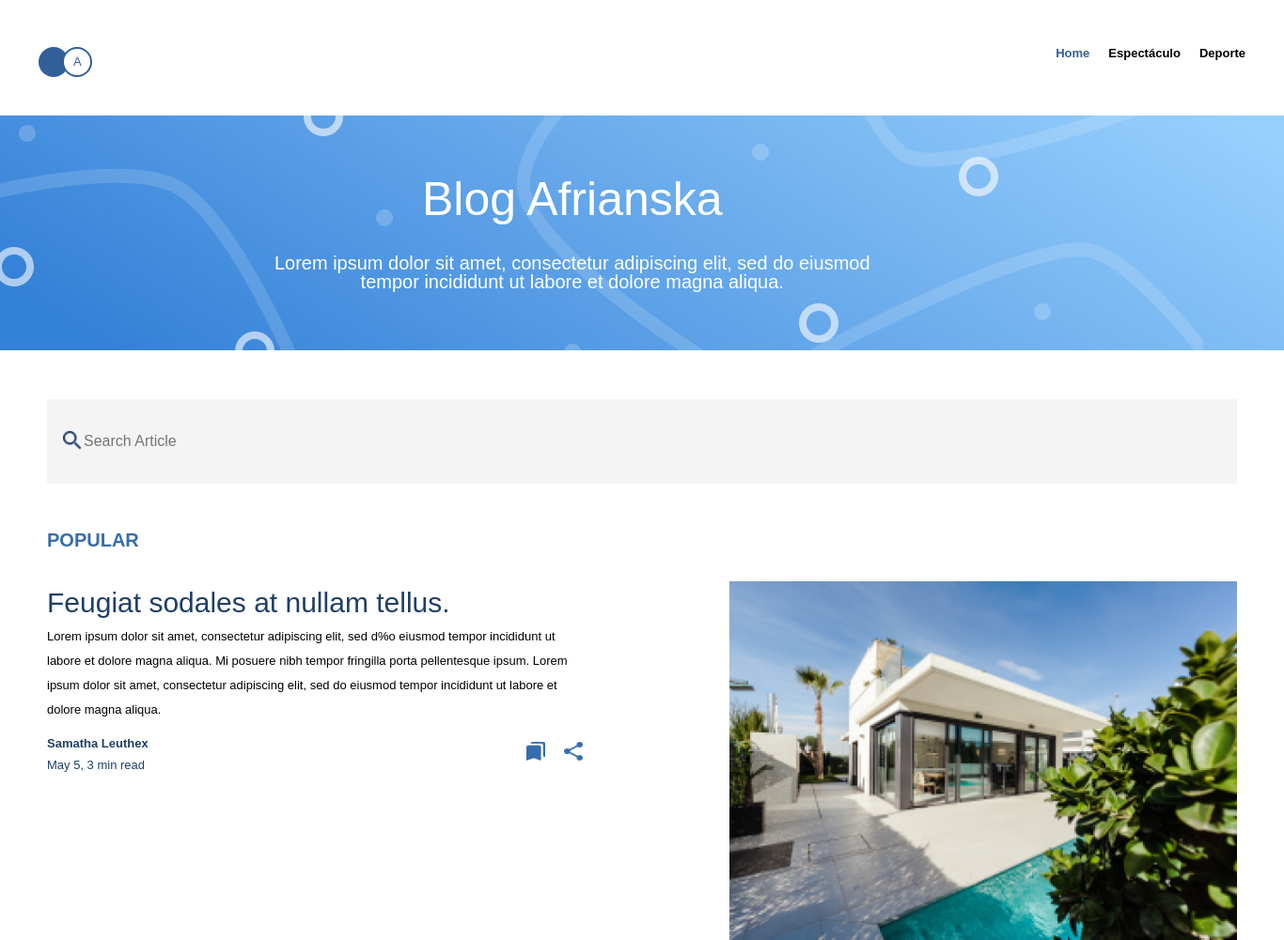
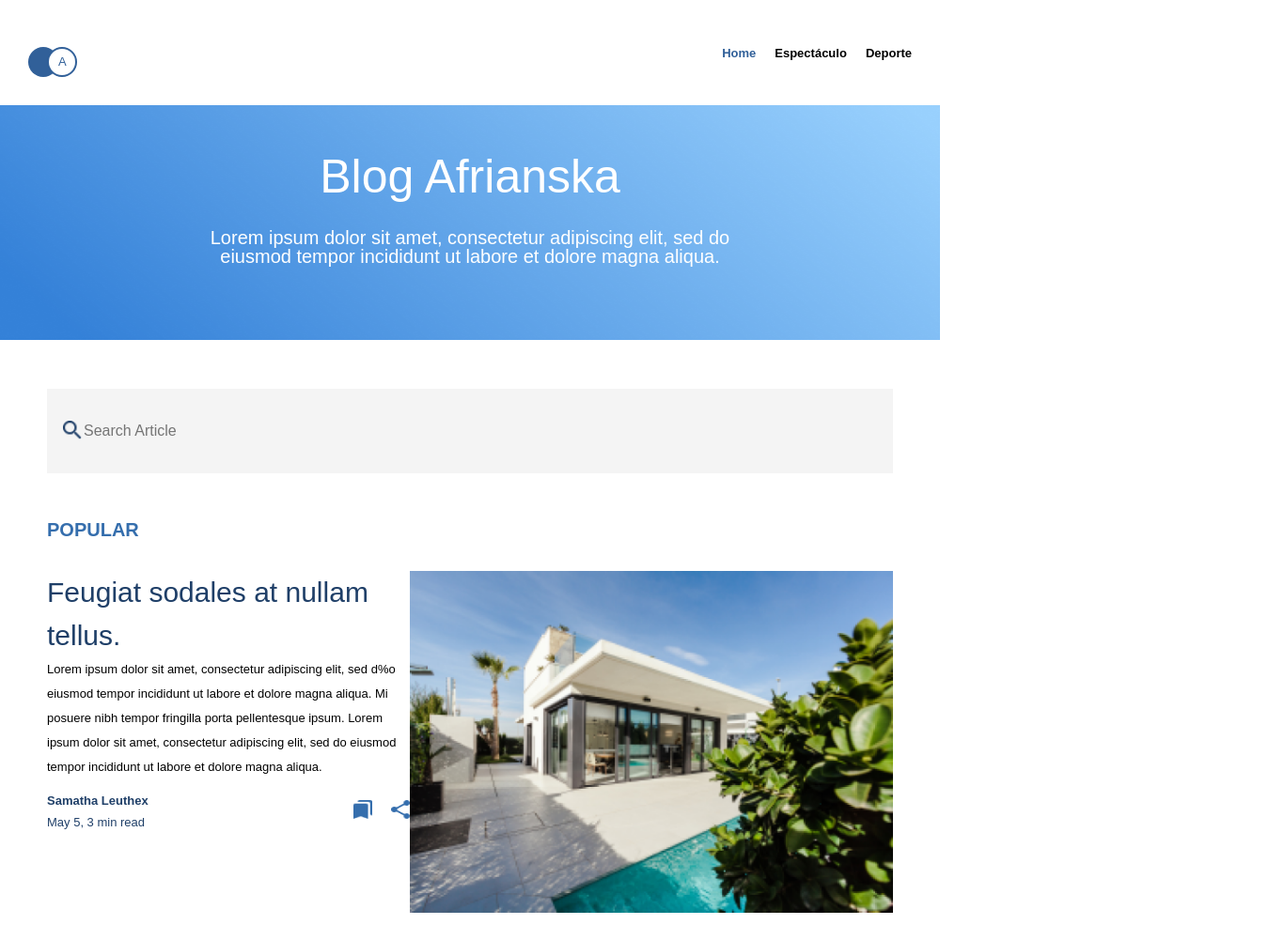
Before and after one commit to gescate/Semana5, a plain HTML site: page index.html in a window 1280 px wide. Shown: the top 1001 px of the page at 94% size, 1366 px wide, since content can reach past the window. Drawn offline with Linux system fonts and the light colour scheme.

Commit message:
revision 21nov

```diff
--- a/index.html
+++ b/index.html
@@ -1,5 +1,6 @@
 <!DOCTYPE html>
 <html lang="en">
+
 <head>
     <meta charset="UTF-8">
     <meta name="viewport" content="width=device-width, initial-scale=1.0">
@@ -7,14 +8,50 @@
     <link rel="stylesheet" href="./styles/reset.css">
     <link rel="stylesheet" href="./styles/main.css">
     <style>
-        @media (max-width: 866px) {
-   .header{
-       width: 866px;
-       background-color: red;
+        @media (max-width: 424px) {
+    .principal {
+        flex-direction: column-reverse;
     }
+
+    .content {
+        width: 100%;
+    }
+
+
+
+    .under {
+        margin: 20px 0px;
+    }
+
+    .posts {
+        grid: none;
+        width: 100%;
+    }
+}
+
+.lastpost {
+    display: none;
+}
+
+.feed_post {
+    flex-direction: column
+}
+
+.feed_post img {
+    width: 100%;
+}
+
+.feed_content {
+    padding-left: 0px;
+}
+
+.see {
+    font-size: 16px;
+    font-weight: 700;
 }
     </style>
 </head>
+<div class="project">
     <body>
         <header>
             <div class="logo">
@@ -32,17 +69,6 @@
         </header>
     <main>
         <div class="banner">
-            <figure class="c1"><img src="./images/Ellipse.png" alt="" height="42px" width="42px" ></figure>
-            <figure class="c2"><img src="./images/Ellipse.png" alt="" height="42px" width="42px" ></figure>
-            <figure class="c3"><img src="./images/Ellipse.png" alt="" height="42px" width="42px" ></figure>
-            <figure class="c4"><img src="./images/Ellipse.png" alt="" height="42px" width="42px" ></figure>
-            <figure class="c5"><img src="./images/Ellipse.png" alt="" height="42px" width="42px" ></figure>
-            <figure class="e1"><img src="./images/Ellipse (1).png" alt="" height="18px" width="18px" ></figure>
-            <figure class="e2"><img src="./images/Ellipse (1).png" alt="" height="18px" width="18px"></figure>
-            <figure class="e3"><img src="./images/Ellipse (1).png" alt="" height="18px" width="18px"></figure>
-            <figure class="e4"><img src="./images/Ellipse (1).png" alt="" height="18px" width="18px"></figure>
-            <figure class="e5"><img src="./images/Ellipse (1).png" alt="" height="18px" width="18px"></figure>
-            <figure class="vector"><img src="./images/Vector (6).png" alt="" width="100%" height="250px"></figure>
             <div class="title">
                 <h1>Blog Afrianska</h1>
                  <p>Lorem ipsum dolor sit amet, consectetur adipiscing elit, sed do eiusmod tempor incididunt ut labore et dolore magna aliqua.</p>
@@ -109,7 +135,7 @@
                         </div>
                     </div>
                 </div>
-                <div>
+                <div  class="lastpost">
                     <figure><img src="./images/img-post-3 (1).png" alt="" width="100%" height="100%"></figure>
                     <div >
                         <h3 class="title_post">Porta proin tellus sed pulvinar odio eu pulvinar.</h3>
@@ -192,7 +218,7 @@
                         </div>
                     </div>
                 </div>
-                <div class="feed_post">
+                <div class="feed_post lastpost">
                     <figure><img src="./images/img-post-7.png" alt=""></figure>
                     <div class="feed_content">
                         <div class="feed_text">
@@ -211,7 +237,7 @@
                         </div>
                     </div>
                 </div>
-                <div class="feed_post">
+                <div class="feed_post lastpost">
                     <figure><img src="./images/img-post-8.png" alt=""></figure>
                     <div class="feed_content">
                         <div class="feed_text">
@@ -236,7 +262,7 @@
                 </div>
             </div>
             </div>
-        </div>
+
     </main>
     <footer>
         <div class="footer_1">
@@ -286,12 +312,13 @@
             </div>
 
         </div>
-    </div>
+
     <div class="copy">
         <p>2019 © Afrianska. All rights reserved.</p>
-
     </div>
 </footer>
 
+
 </body>
+</div>
 </html>
--- a/styles/_866.scss
+++ /dev/null
@@ -1,5 +0,0 @@
-@media (max-width: 866px) {
-   header{
-       width: 866px;
-          }
-}
--- a/styles/_footer.scss
+++ b/styles/_footer.scss
@@ -2,11 +2,13 @@ $primary-color: #316099;
 $secondary-color: #ffffff;
 $complementary-color: #5A98D0;
 
+footer {
+    width: 100%;
+}
+
 .footer_1 {
     border-radius: 0px 200px 0px 0px;
     align-items: center;
-
-
     height: 200px;
     background-color: $primary-color;
     color: $secondary-color;
@@ -18,7 +20,7 @@ $complementary-color: #5A98D0;
 
     & div h2   {
 
-        width: 180px;
+        width: 40%;
         font-size: 2rem ;
         font-weight: 400;
         margin-bottom: 2rem;
@@ -37,24 +39,22 @@ $complementary-color: #5A98D0;
          color: $secondary-color;
          border-style: none;
          border-radius: 10px;
-         margin: auto;
-         margin-right: 100px;
+         margin-right: 10%;
      }
 }
+
 
 .footer_2 {
     font-family: Arial, Helvetica, sans-serif;
     position: relative;
     display: inline-grid;
-    grid-template-columns: auto auto auto;
+    grid-template-columns: 1fr 1fr 1fr;
     grid-column-gap: 10px;
     padding: 59px 3% 3% 3%;
     line-height: 32px;
-
     height: 200px;
     background-color: $primary-color;
     color: $secondary-color;
-
     display: flex;
     justify-content: space-between;
 
--- a/styles/_globals.scss
+++ b/styles/_globals.scss
@@ -6,17 +6,17 @@ p,
 li{
     font-family: Arial, Helvetica, sans-serif;
 }
-html{
-    width: 1366px;
-    font-size: 62.5%;
-
-
+.project {
+    width: 1000px;
 }
 
+html{
+    font-size: 62.5%;
+    }
+
 body{
-
     font-size: 1.3rem;
-&h4 {
+& h4 {
     color: #356EAD;
    }
 }
--- a/styles/main.scss
+++ b/styles/main.scss
@@ -3,7 +3,7 @@
 @import"globals";
 
 /* media queries*/
-@import"866";
+@import"424";
 
 /*header*/
 
@@ -23,7 +23,7 @@
 }
 .bordeazul {
     position: absolute;
-    left:66px;
+    left:50px;
     width: 28px;
     height: 28px;
     border-radius: 100%;
@@ -36,12 +36,11 @@
 .a {
     position: absolute;
     color: #316099;
-    left: 78px;
+    left: 62px;
     top: 59px;
 }
 
 header {
-    width: auto;
     display: flex;
     justify-content: space-between;
     margin: 50px 3% 3% 3%;
@@ -63,76 +62,20 @@ ul :nth-child(1) {
 
 /*Main*/
 .banner {
+    position: relative;
     width: 100%;
     height: 20%;
 }
 
-.vector,
-.e1,
-.e2,
-.e3,
-.e4,
-.e5,
-.c1,
-.c2,
-.c3,
-.c4,
-.c5  {
-    position: absolute;
-}
-
-
-.e1 {
-    margin-top:10px;
-    margin-left: 20px;
-}
-
-.e2 {
-    margin-top:30px;
-    margin-left: 800px;
-}
-
-.e3 {
-    margin-top:100px;
-    margin-left: 400px;
-}
-
-.e4 {
-    margin-top:200px;
-    margin-left: 1100px;
-}
-
-.e5 {
-    margin-top:243px;
-    margin-left: 600px;
-}
-
-.c1 {
-    margin: -20px 323px 0px;
-}
-
-.c2 {
-    margin: 44px 1020px 0px;
-}
-
-
-.c3 {
-    margin: 140px -6px 0px;
-}
-
-.c4 {
-    margin: 230px 250px 0px;
-}
-
-.c5 {
-    margin: 200px 850px 0px;
-}
 
 .title {
     position: absolute;
     text-align: center;
-    height: 20rem;
-    margin: 5vw;
+    height: 100%;
+    display: flex;
+    flex-direction: column;
+    justify-content: center;
+
 }
 
 .title h1 {
@@ -214,7 +157,7 @@ input {
 }
 
 .icons {
-    width: 30%;
+
     height: 65px;
     display: flex;
     justify-content: right;
```
Also changed, not shown: styles/_424.scss (added), styles/main.css, 1 other file. Lines whose indentation alone changed are shown as unchanged.
